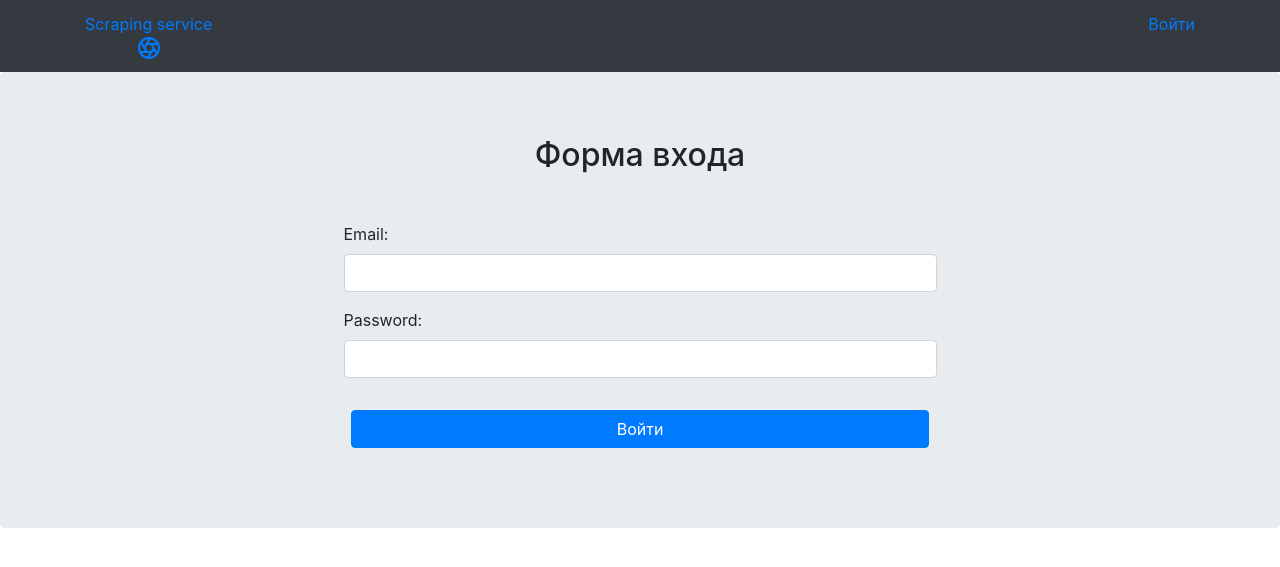
After one commit to NehvedovichVlad/scraping_service, a Django app: page /accounts/login/ in a window 1280 px wide. The commit adds this page. Shown: the top 567 px of the page. Run offline with Django 3.2, Linux system fonts and the light colour scheme.

Commit message:
add login and logout

```diff
--- a/src/accounts/forms.py
+++ b/src/accounts/forms.py
@@ -6,7 +6,7 @@ User = get_user_model()
 
 
 class UserLoginForm(forms.Form):
-    email = forms.CharField(widget=forms.EmailInput(attrs={'class': 'form-control'}))
+    email = forms.EmailField(widget=forms.EmailInput(attrs={'class': 'form-control'}))
     password = forms.CharField(widget=forms.PasswordInput(attrs={'class': 'form-control'}))
 
     def clean(self, *args, **kwargs):
@@ -15,7 +15,7 @@ class UserLoginForm(forms.Form):
 
         if email and password:
             qs = User.objects.filter(email=email)
-            if not qs.exsist():
+            if not qs.exists():
                 raise forms.ValidationError('Такого пользователя нет')
             if not check_password(password, qs[0].password):
                 raise forms.ValidationError('Пароль не верный')
--- /dev/null
+++ b/src/accounts/templates/accounts/login.html
@@ -0,0 +1,27 @@
+{% extends "base.html" %}
+
+{% block title %}Логин{% endblock %}
+
+
+{% block search %}
+<div class="jumbotron">
+   <form method="POST" action=""> {% csrf_token %}
+      <div class="row">
+         <div class="form-group col-md-6 mx-auto">
+            <h2 class="text-center mb-5">Форма входа</h2>
+
+            {{ form.as_p }}
+         </div>
+      </div>
+
+      <div class="form-group col-md-6 mx-auto">
+            <button type="submit" class="btn btn-primary btn-block">Войти</button>
+
+      </div>
+
+   </form>
+
+</div>
+
+
+{% endblock %}
--- /dev/null
+++ b/src/accounts/urls.py
@@ -0,0 +1,9 @@
+from django.urls import path
+
+from accounts.views import login_view, logout_view
+
+urlpatterns = [
+    path('login/', login_view, name='login'),
+    path('logout/', logout_view, name='logout'),
+
+]
--- a/src/accounts/views.py
+++ b/src/accounts/views.py
@@ -1,3 +1,25 @@
-from django.shortcuts import render
+from django.shortcuts import render, redirect
+from django.contrib.auth import authenticate, login, logout
 
-# Create your views here.
+from accounts.forms import UserLoginForm
+
+
+def login_view(request):
+    if request.method == 'POST':
+        form = UserLoginForm(request.POST or None)
+        if form.is_valid():
+            data = form.cleaned_data
+            email = data.get('email')
+            password = data.get('password')
+            user = authenticate(request, email=email, password=password)
+            login(request, user)
+            return redirect('home')
+        return render(request, 'accounts/login.html', {'form': form})
+
+    else:
+        form = UserLoginForm()
+        return render(request, 'accounts/login.html', {'form': form})
+
+def logout_view(request):
+    logout(request)
+    return redirect('home')
--- a/src/scraping_service/urls.py
+++ b/src/scraping_service/urls.py
@@ -4,5 +4,7 @@ from django.urls import path, include
 
 urlpatterns = [
     path('admin/', admin.site.urls),
-    path('', include('scraping.urls'))
+    path('', include('scraping.urls')),
+    path('accounts/', include('accounts.urls')),
+
 ]
--- a/src/templates/inc/_nav.html
+++ b/src/templates/inc/_nav.html
@@ -3,7 +3,11 @@
       <a class="py-2" href="{% url 'home' %}" aria-label="Vacancy">Scraping service
          <svg xmlns="http://www.w3.org/2000/svg" width="24" height="24" fill="none" stroke="currentColor" stroke-linecap="round" stroke-linejoin="round" stroke-width="2" class="d-block mx-auto" role="img" viewBox="0 0 24 24" focusable="false"><title>Scraping service</title><circle cx="12" cy="12" r="10"/><path d="M14.31 8l5.74 9.94M9.69 8h11.48M7.38 12l5.74-9.94M9.69 16L3.95 6.06M14.31 16H2.83m13.79-4l-5.74 9.94"/></svg>
       </a>
-      <a class="py-2 d-none d-md-inline-block" href="{% url 'home' %}">Главная страница</a>
 
+      {% if user.is_authenticated %}
+         <a class="py-2 d-none d-md-inline-block" href="{% url 'logout' %}">Выйти {{user}}</a>
+      {% else %}
+         <a class="py-2 d-none d-md-inline-block" href="{% url 'login' %}">Войти</a>
+      {% endif %}
    </div>
 </nav>
```
